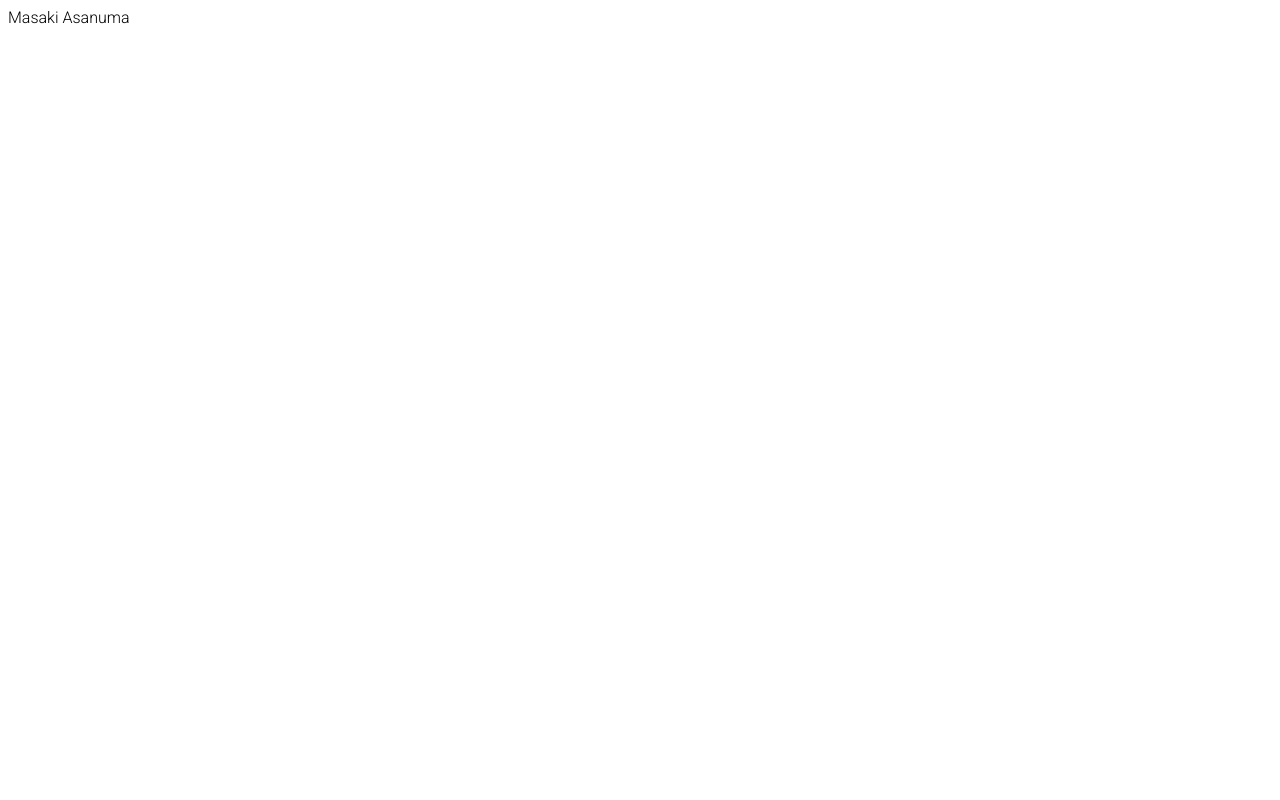
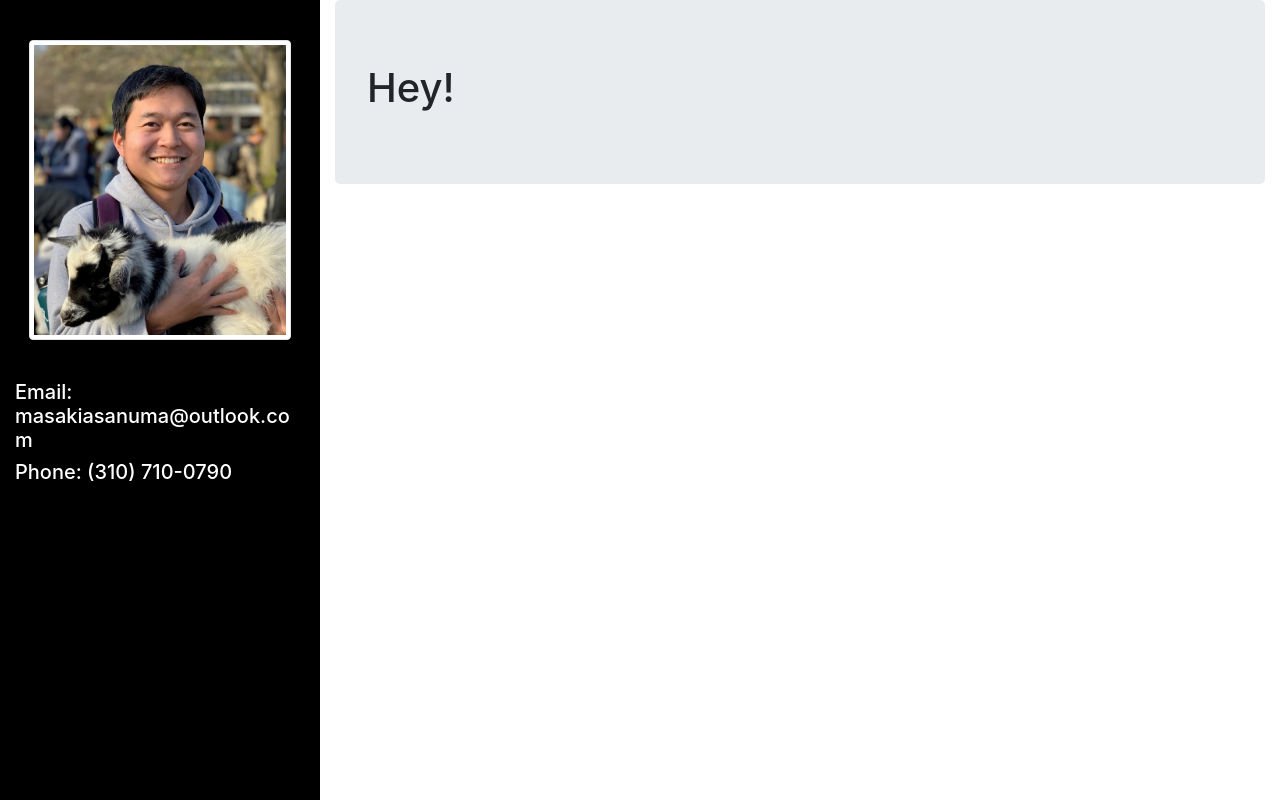
Before and after one commit to masakiasanuma/portfolio, a React (Create React App) app: page / in a window 1280 px wide. Built offline with nearby package versions, Linux system fonts and the light colour scheme.

Commit message:
Very basic layout is finished

```diff
--- a/package.json
+++ b/package.json
@@ -9,7 +9,9 @@
     "@testing-library/jest-dom": "^4.2.4",
     "@testing-library/react": "^9.5.0",
     "@testing-library/user-event": "^7.2.1",
+    "bootstrap": "^4.4.1",
     "react": "^16.13.1",
+    "react-bootstrap": "^1.0.1",
     "react-dom": "^16.13.1",
     "react-scripts": "3.4.1",
     "react-sticky": "^6.0.3"
--- a/src/App.js
+++ b/src/App.js
@@ -1,9 +1,25 @@
 import React from 'react'
+import { Container, Row, Col, Jumbotron, Image } from 'react-bootstrap'
 
 const App = () => {
     return (
         <div>
-            Masaki Asanuma
+            <Container fluid>
+                <Row>
+                    <Col className="side" xs={3}>
+                        <Image className="profile" src={require("./images/profile.jpg")} fluid thumbnail />
+                        <div className="center">
+                            <h5>Email: masakiasanuma@outlook.com</h5>
+                            <h5>Phone: (310) 710-0790</h5>
+                        </div>
+                    </Col>
+                    <Col className="main" xs={9}>
+                        <Jumbotron>
+                            <h1 className="header">Hey!</h1>
+                        </Jumbotron>
+                    </Col>
+                </Row>
+            </Container>
         </div>
     )
 }
--- a/src/index.js
+++ b/src/index.js
@@ -2,5 +2,6 @@ import React from 'react'
 import ReactDOM from 'react-dom'
 import App from './app'
 import './styles/main.css'
+import 'bootstrap/dist/css/bootstrap.min.css'
 
 ReactDOM.render(<App />, document.getElementById('root'))
--- a/src/styles/main.css
+++ b/src/styles/main.css
@@ -2,31 +2,30 @@
 
 body {
     font-family: 'Roboto', sans-serif;
+    word-wrap: break-word;
+}
+
+.center {
+    display: block;
+    margin: 40px auto 0 auto;
 }
 
 .profile {
-    max-height: 800px;
-    max-width: 300px;
+    max-height: 300px;
+    display: block;
+    margin: 40px auto 0 auto;
 }
 
 .name {
     font-size: 40px;
 }
 
-.container {
-    display: grid;
-    grid-template-columns: 25% 75% auto;
-}
-
 .side {
-    grid-column-start: 1;
     background: black;
     color: white;
-    padding: 40px;
     height: 100vh;
 }
 
 .main {
-    grid-column-start: 2;
-    padding: 40px;
+    padding: 0;
 }
```
Also changed, not shown: 1 other file (tests, documents, lock files or other folders).
